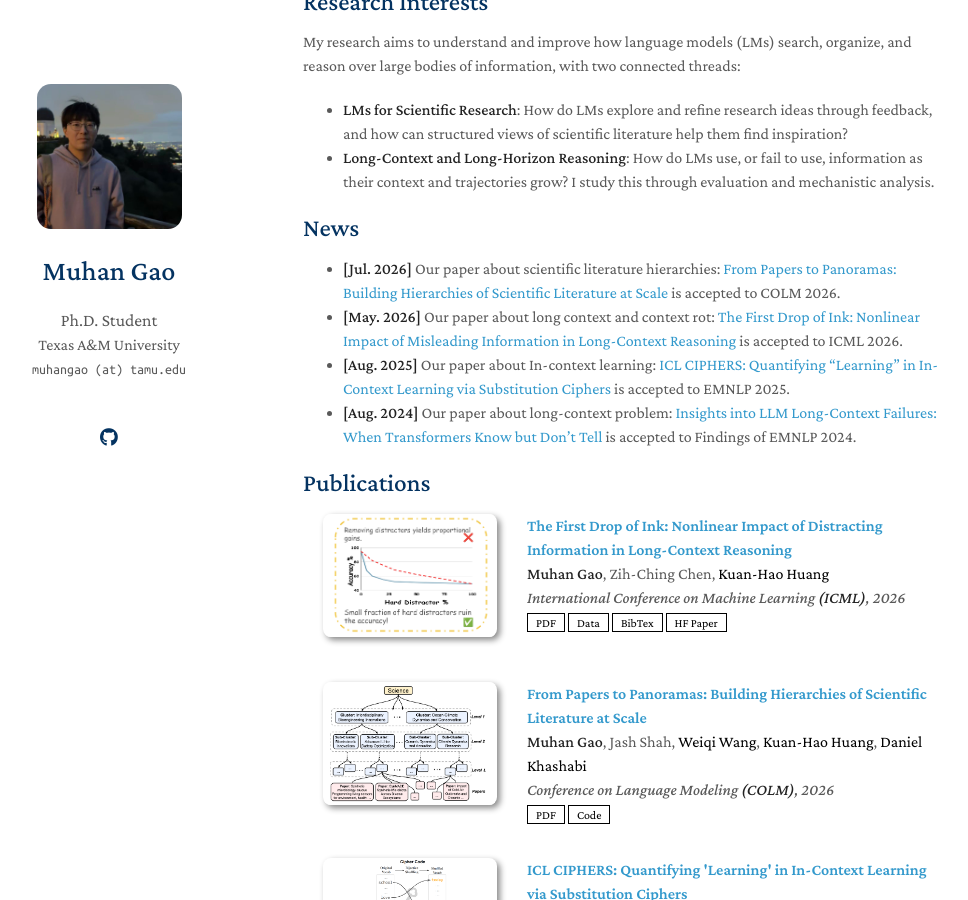
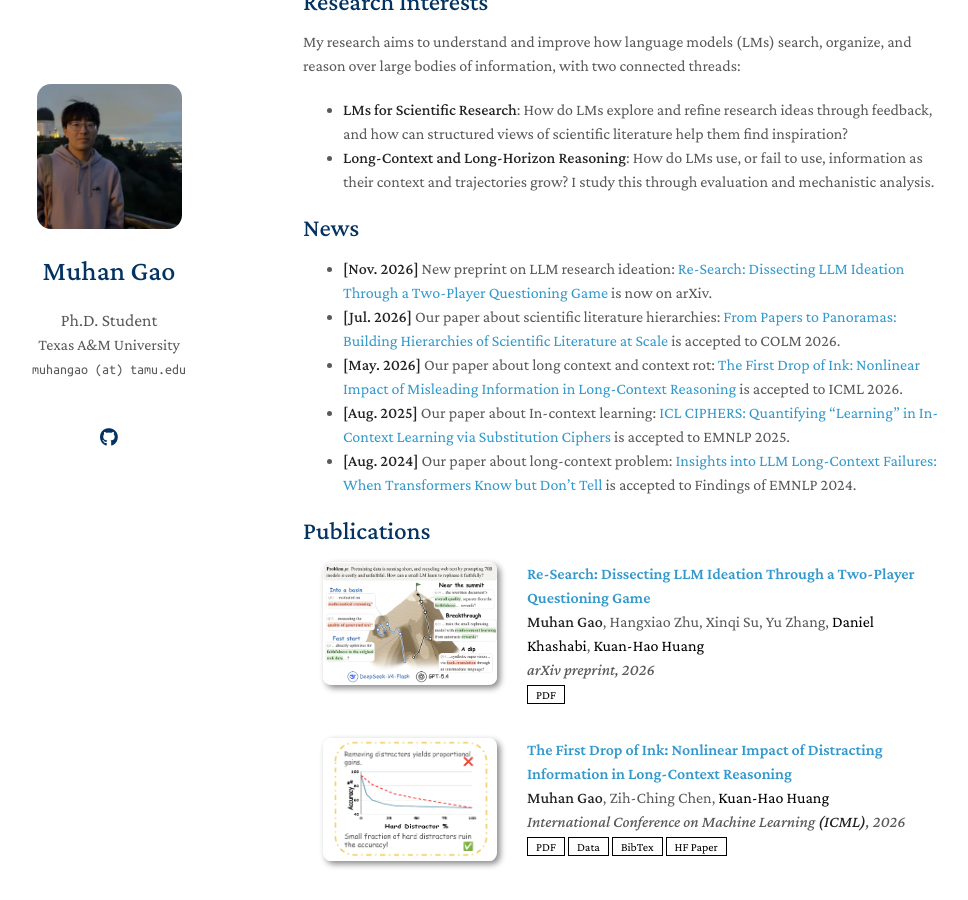
Before and after one commit to muhangao/muhan-website, a Jekyll site: the page built from index.md, in a window 1280 px wide and 900 px high, scrolled down 233 px. Shown: the whole window, without its empty margins (167-1135 px from the left). Built offline with Jekyll 4.4.1, drawn with Linux system fonts in a browser that asks for light colours; a style sheet for code colours, icons or effects is not loaded; our own code applies the rules of GitHub Pages for plain Markdown files.

Commit message:
Add Re-Search preprint with teaser and news item
Co-Authored-By: Claude Opus 5.5 <noreply@anthropic.com>

```diff
--- a/_data/publications.yml
+++ b/_data/publications.yml
@@ -1,4 +1,11 @@
 main:
+  - title: "Re-Search: Dissecting LLM Ideation Through a Two-Player Questioning Game"
+    authors: <strong>Muhan Gao</strong>, Hangxiao Zhu, Xinqi Su, Yu Zhang, <a href="https://danielkhashabi.com">Daniel Khashabi</a>, <a href="https://khhuang.me/">Kuan-Hao Huang</a>
+    conference_short: arXiv
+    conference: arXiv preprint, 2026
+    pdf: https://arxiv.org/abs/2611.14487
+    image: ./assets/img/teaser-research.png
+
   - title: "The First Drop of Ink: Nonlinear Impact of Distracting Information in Long-Context Reasoning"
     authors: <strong>Muhan Gao</strong>, Zih-Ching Chen, <a href="https://khhuang.me/">Kuan-Hao Huang</a>
     conference_short: ICML
--- a/index.md
+++ b/index.md
@@ -17,6 +17,7 @@ My research aims to understand and improve how language models (LMs) search, org
 
 ## News
 
+- **[Nov. 2026]** New preprint on LLM research ideation: [Re-Search: Dissecting LLM Ideation Through a Two-Player Questioning Game](https://arxiv.org/abs/2611.14487) is now on arXiv.
 - **[Jul. 2026]** Our paper about scientific literature hierarchies: [From Papers to Panoramas: Building Hierarchies of Scientific Literature at Scale](https://arxiv.org/abs/2504.13834) is accepted to COLM 2026.
 - **[May. 2026]** Our paper about long context and context rot: [The First Drop of Ink: Nonlinear Impact of Misleading Information in Long-Context Reasoning](https://arxiv.org/abs/2605.10828v1) is accepted to ICML 2026.
 - **[Aug. 2025]** Our paper about In-context learning: [ICL CIPHERS: Quantifying "Learning" in In-Context Learning via Substitution Ciphers](https://arxiv.org/abs/2504.19395) is accepted to EMNLP 2025.
```
Also changed, not shown: assets/img/teaser-research.png (added).
